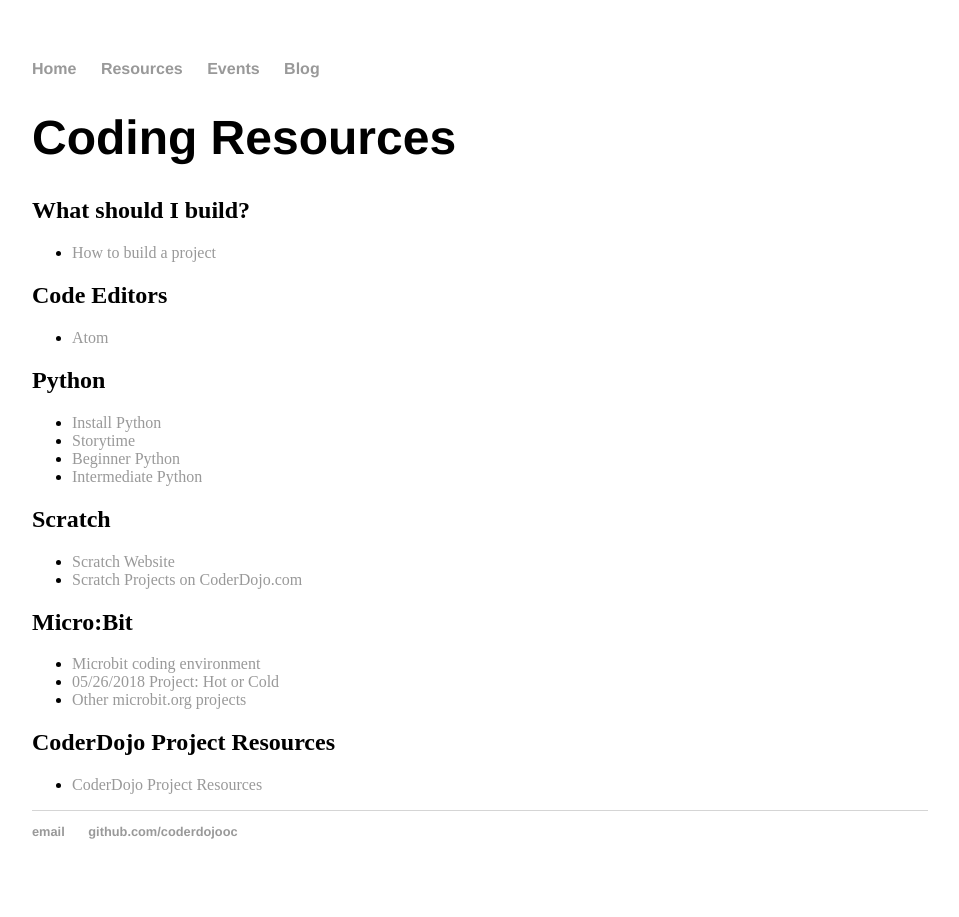
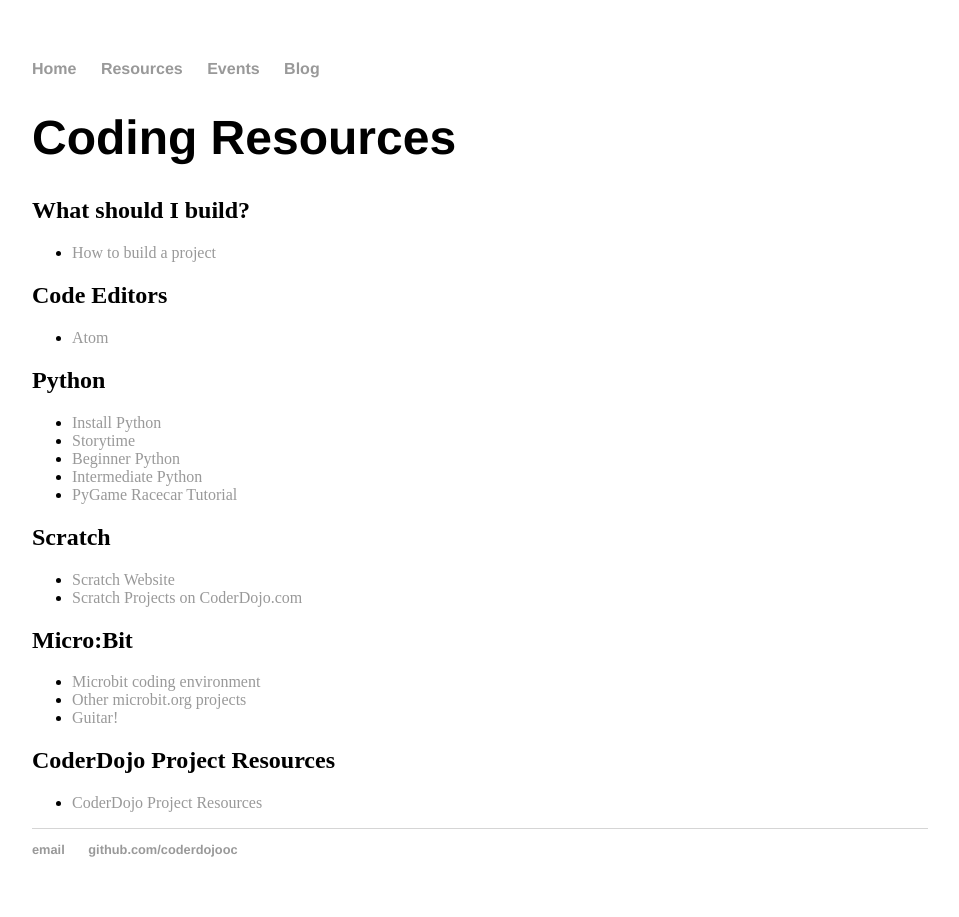
Before and after one commit to coderdojooc/coderdojooc.github.io, a Jekyll site: the page built from resources/index.html, in a window 1280 px wide. Shown: the whole page, without its empty margins (160-1119 px from the left). Built offline with Jekyll 4.4.1, drawn with Linux system fonts in a browser that asks for light colours.

Commit message:
Added and removed some project links
Added pygame racecar and guitar project.
Removed Hot/Cold project

```diff
--- a/resources/index.html
+++ b/resources/index.html
@@ -18,6 +18,7 @@
         <li><a href="https://projects.raspberrypi.org/en/projects/storytime" target="_blank">Storytime</a></li>
         <li><a href="https://coderdojo.gitbooks.io/beginner-python-sushi/content/en/" target="_blank">Beginner Python</a></li>
         <li><a href="http://kata.coderdojo.com/images/f/f0/Python_intermediate.pdf" target="_blank">Intermediate Python</a></li>
+        <li><a href="https://pythonprogramming.net/pygame-python-3-part-1-intro/" target="_blank">PyGame Racecar Tutorial</a></li>
     </ul>
   <h2>Scratch</h2>
     <ul>
@@ -27,8 +28,8 @@
   <h2>Micro:Bit</h2>
   <ul>
     <li><a href="https://makecode.microbit.org" target="_blank">Microbit coding environment</a></li>
-    <li><a href="https://makecode.microbit.org/projects/hot-or-cold" target="_blank">05/26/2018 Project: Hot or Cold</a></li>
     <li><a href="https://makecode.microbit.org/projects" target="_blank">Other microbit.org projects</a></li>
+    <li><a href="https://makecode.microbit.org/projects/guitar" target="_blank">Guitar!</a></li>
   </ul>
   <h2>CoderDojo Project Resources</h2>
     <ul>
```
